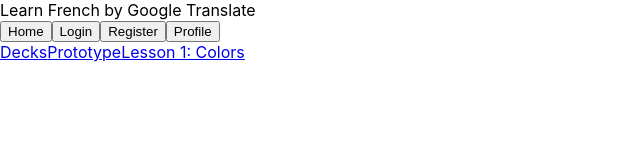
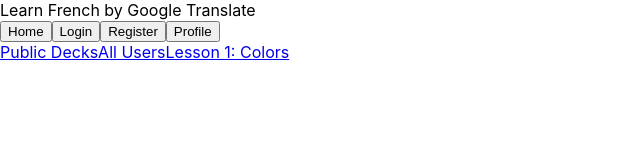
Before and after one commit to SeanHollen/Wbdv_final_project_clone, a React (Create React App) app: page / in a window 1280 px wide. Shown: the top 160 px of the page, without its empty margins (0-640 px from the left). Built offline with nearby package versions, Linux system fonts and the light colour scheme.

Commit message:
Fix active profile list entry. All default links to home.

```diff
--- a/src/components/HomeComponent.js
+++ b/src/components/HomeComponent.js
@@ -5,10 +5,10 @@ const HomeComponent = () =>
   <div>
     <div className="list-group">
       <Link className="list-group-item" to='/decks'>
-        Decks
+        Public Decks
       </Link>
-      <Link className="list-group-item" to='/prototype'>
-        Prototype
+      <Link className="list-group-item" to='/profiles'>
+        All Users
       </Link>
       <Link className="list-group-item" to='/lesson/lesson1'>
         Lesson 1: Colors
--- a/src/components/ProfileListComponent.js
+++ b/src/components/ProfileListComponent.js
@@ -5,7 +5,6 @@ import {Link} from "react-router-dom";
 class ProfileListComponent extends React.Component{
 	state = {
 		users: [],
-		selectedUser: {}
 	}
 
 	componentDidMount() {
@@ -23,16 +22,13 @@ class ProfileListComponent extends React.Component{
 						this.state.users.map(user =>
 							<div key={user.id}>
 								{
-									this.state.selectedUser.id !== user.id &&
-									<Link to={`/profile/${user.id}`} className="list-group-item"
-											onClick={() =>{
-												this.setState({selectedUser: user})
-											}}>
+									this.props.match.params.profileId != user.id &&
+									<Link to={`/profile/${user.id}`} className="list-group-item">
 											{user.name}
 									</Link>
 								}
 								{
-									this.state.selectedUser.id === user.id &&
+									this.props.match.params.profileId == user.id &&
 										<li className="list-group-item active">
 											<div>
 												<a>
```
